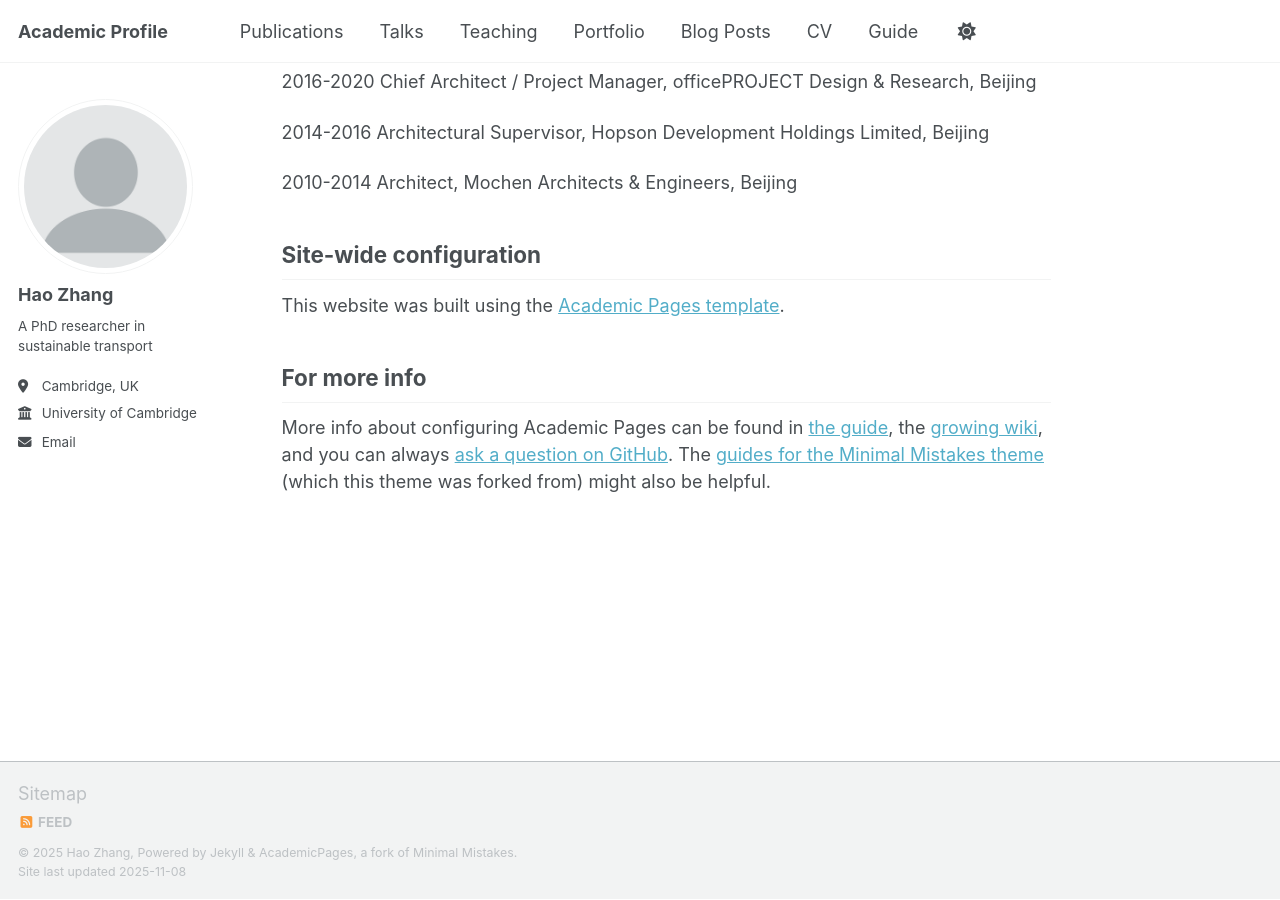
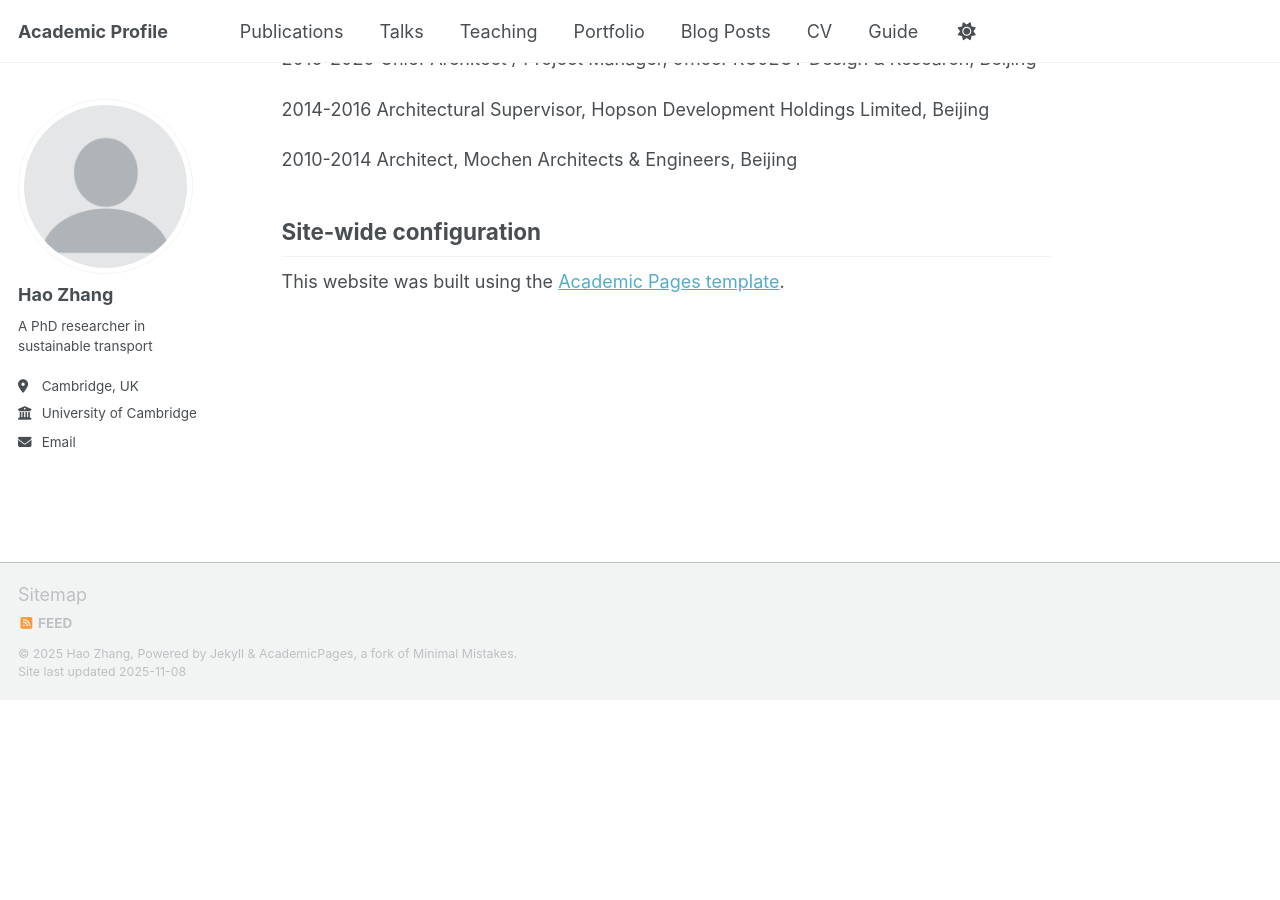
Before and after one commit to haozhang-work/academic, a Jekyll site: the page built from _pages/about.md, in a window 1280 px wide and 900 px high, scrolled down 656 px. Built offline with Jekyll 4.4.1, drawn with Linux system fonts in a browser that asks for light colours; a script that is not in the unit is left out; after the commit the page ends 1356 px from its top, so only the background shows below that.

Commit message:
Update about.md

```diff
--- a/_pages/about.md
+++ b/_pages/about.md
@@ -23,6 +23,7 @@ Education
 2010 BArch in Architecture, Huazhong University of Science and Technology
 
 
+
 Professional Experience
 ======
 2016-2020 Chief Architect / Project Manager, officePROJECT Design & Research, Beijing
@@ -37,8 +38,3 @@ Site-wide configuration
 ------
 
 This website was built using the [Academic Pages template](https://academicpages.github.io/).
-
-
-For more info
-------
-More info about configuring Academic Pages can be found in [the guide](https://academicpages.github.io/markdown/), the [growing wiki](https://github.com/academicpages/academicpages.github.io/wiki), and you can always [ask a question on GitHub](https://github.com/academicpages/academicpages.github.io/discussions). The [guides for the Minimal Mistakes theme](https://mmistakes.github.io/minimal-mistakes/docs/configuration/) (which this theme was forked from) might also be helpful.
```
Also changed, not shown: other parts of _pages/about.md (+1 -1 lines).
